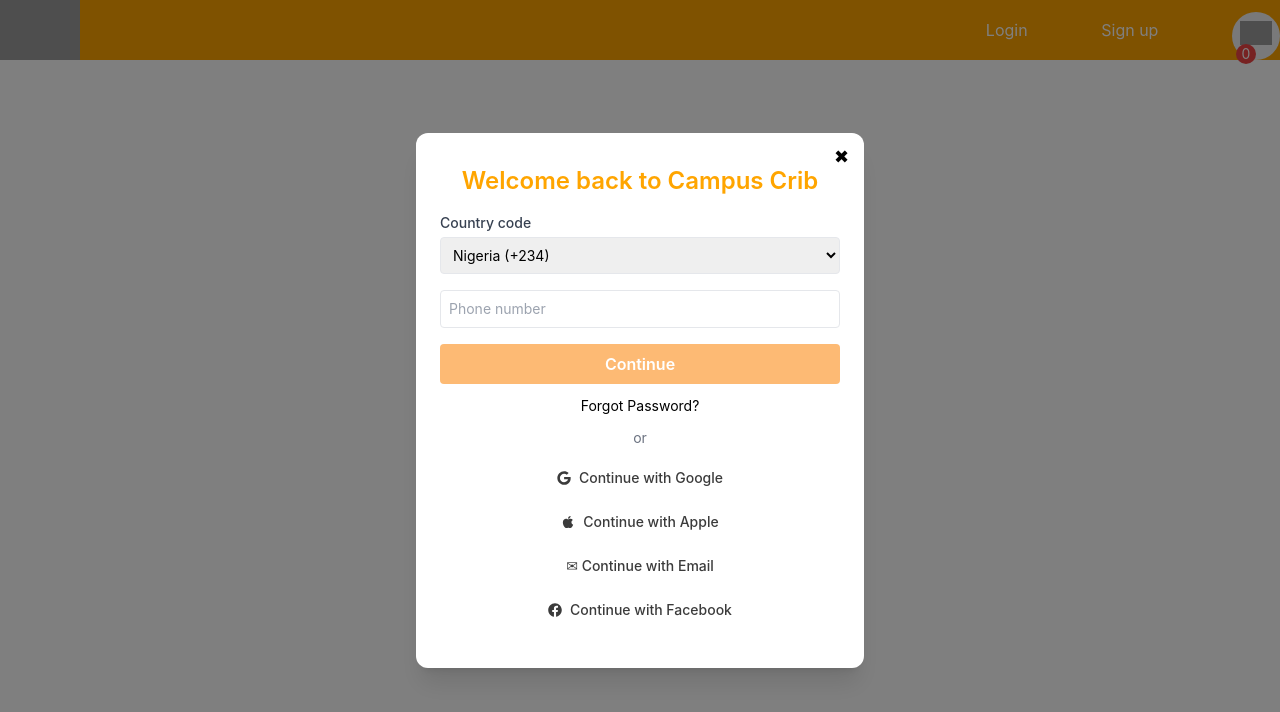
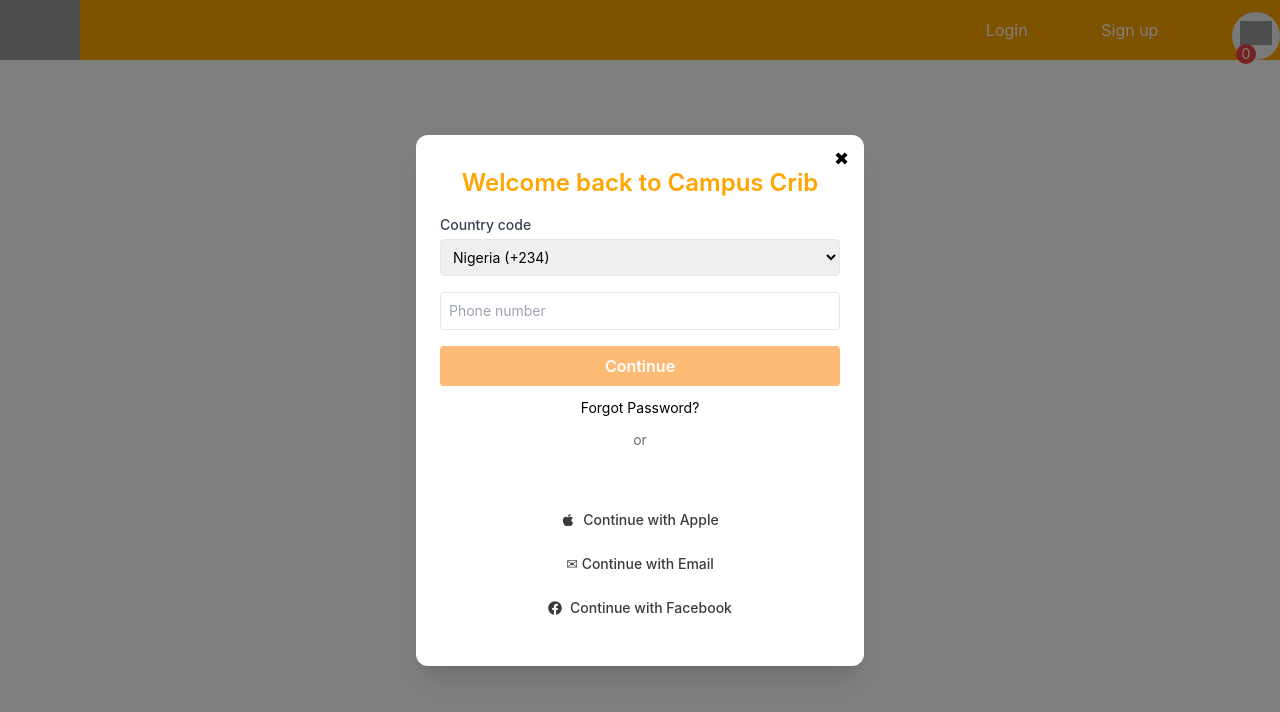
Before and after one commit to Visasquatch/my-campus-crib, a React (Create React App) app: page /login in a window 1280 px wide. Shown: the top 712 px of the page. Built offline with nearby package versions, Linux system fonts and the light colour scheme; grey boxes are pictures that could not be loaded.

Commit message:
Google auth login

```diff
--- a/package.json
+++ b/package.json
@@ -3,11 +3,13 @@
   "version": "0.1.0",
   "private": true,
   "dependencies": {
-    "@react-oauth/google": "^0.12.1",
+    "@react-oauth/google": "^0.12.2",
     "@reduxjs/toolkit": "^2.3.0",
     "@testing-library/jest-dom": "^5.17.0",
     "@testing-library/react": "^13.4.0",
     "@testing-library/user-event": "^13.5.0",
+    "gapi-script": "^1.2.0",
+    "jwt-decode": "^4.0.0",
     "leaflet": "^1.9.4",
     "next-auth": "^4.24.11",
     "react": "^18.3.1",
--- a/src/pages/details.jsx
+++ b/src/pages/details.jsx
@@ -116,8 +116,8 @@
         <div>
 
             <h2 className="text-3xl text-center mt-6">Hostel Details</h2>
-          {/*  <button onClick={() => navigate('/university-of-ilorin')} className="bg-[#FFA500] p-2 rounded-lg ml-5 hover:bg-orange-400">⬅ Back</button> */}
-            <div className="flex justify-between items-center mt-4 px-5">
+         <button onClick={() => navigate('/university-of-ilorin')} className="bg-[#FFA500] p-2 rounded-lg ml-5 hover:bg-orange-400">⬅ Back</button>
+            <div className="flex justify-between mt-4 px-5">
   <button onClick={handlePrev} className="bg-[#FFA500] p-2 rounded-lg hover:bg-orange-400">⬅ Prev </button>
   <button onClick={handleNext} className="bg-[#FFA500] p-2 rounded-lg hover:bg-orange-400"> Next ➡</button>
 </div>
--- a/src/pages/login.jsx
+++ b/src/pages/login.jsx
@@ -1,17 +1,26 @@
 import React, { useState } from "react";
 import { GoogleOAuthProvider, GoogleLogin } from '@react-oauth/google';
 import { FaGoogle, FaApple, FaFacebook } from "react-icons/fa";
+import { jwtDecode } from 'jwt-decode';
 import '../App.css';
 import ForgotP from "./forgotPassword";
-import { signIn } from "next-auth/react";
 
-
+const clientId = '336853841874-iifgh60gkvfmaehnu00252rolgr24os2.apps.googleusercontent.com';
 
 const Login = ({ onClose }) => {
   const [phone, setPhone] = useState("");
   const [showForgotP, setShowForgotP] = useState(false);
   const socialBtn = "w-full flex items-center justify-center gap-2 border py-2 rounded-lg mb-2 hover:bg-gray-100 text-sm font-medium ";
 
+  const onSuccess = (credentialResponse) => {
+    const decoded = jwtDecode(credentialResponse.credential);
+    console.log("LOGIN SUCCESS! Current user: ", decoded);
+    localStorage.setItem('google_token', credentialResponse.credential);
+  };
+
+  const onError = () => {
+    console.log("LOGIN FAILED!");
+  };
 
   return (
     <div className="general">
@@ -38,7 +47,6 @@
                   <option value="+220">Gambia (+220)</option>
                   <option value="+233">Ghana (+233)</option>
                   <option value="+224">Guinea (+224)</option>
-  <option value="+245">Guinea-Bissau (+245)</option>
                   <option value="+231">Liberia (+231)</option>
                   <option value="+223">Mali (+223)</option>
                   <option value="+227">Niger (+227)</option>
@@ -62,6 +70,7 @@
                   className="w-full border p-2 rounded"
                 />
               </div>
+
               <button className="w-full bg-orange-300 text-white py-2 rounded font-semibold hover:bg-orange-400">
                 Continue
               </button>
@@ -75,26 +84,33 @@
 
               <p className="text-center my-3 text-gray-500 text-sm">or</p>
 
-            <button className={socialBtn} onClick={() => signIn("azure-ad-b2c")}>
-  <FaGoogle /> Continue with Google
+              <GoogleOAuthProvider clientId={clientId}>
+                <div>
+                  <GoogleLogin
+                    onSuccess={onSuccess}
+                    onError={onError}
+                  />
+                </div>
+              </GoogleOAuthProvider>
+
+              <button className={socialBtn}>
+                <FaApple /> Continue with Apple
               </button>
 
-         <button className= {socialBtn}>
-        <FaApple/> Continue with Apple
-         </button>
-
-         <button className= {socialBtn}>
+              <button className={socialBtn}>
                 ✉ Continue with Email
               </button>
 
-         <button className= {socialBtn}>
-    <FaFacebook/>Continue with Facebook
+              <button className={socialBtn}>
+                <FaFacebook /> Continue with Facebook
               </button>
             </>
           )}
           <button onClick={onClose} className="close-btn">
             ✖
- </button></div></div>
+          </button>
+        </div>
+      </div>
     </div>
   );
 };
--- /dev/null
+++ b/src/pages/logout.jsx
@@ -0,0 +1,21 @@
+import { googleLogout } from '@react-oauth/google';
+import { useNavigate } from 'react-router-dom';
+
+function Logout() {
+  const navigate = useNavigate();
+
+  const handleLogout = () => {
+    googleLogout();
+    localStorage.removeItem('google_token');
+    console.log('Logout successful!');
+ //   navigate('/login'); // or wherever you wanna send them
+  };
+
+  return (
+    <div id="signOutButton">
+      <button onClick={handleLogout}>Logout</button>
+    </div>
+  );
+}
+
+export default Logout;
```
Also changed, not shown: 1 other file (tests, documents, lock files or other folders). Lines whose indentation alone changed are shown as unchanged.
